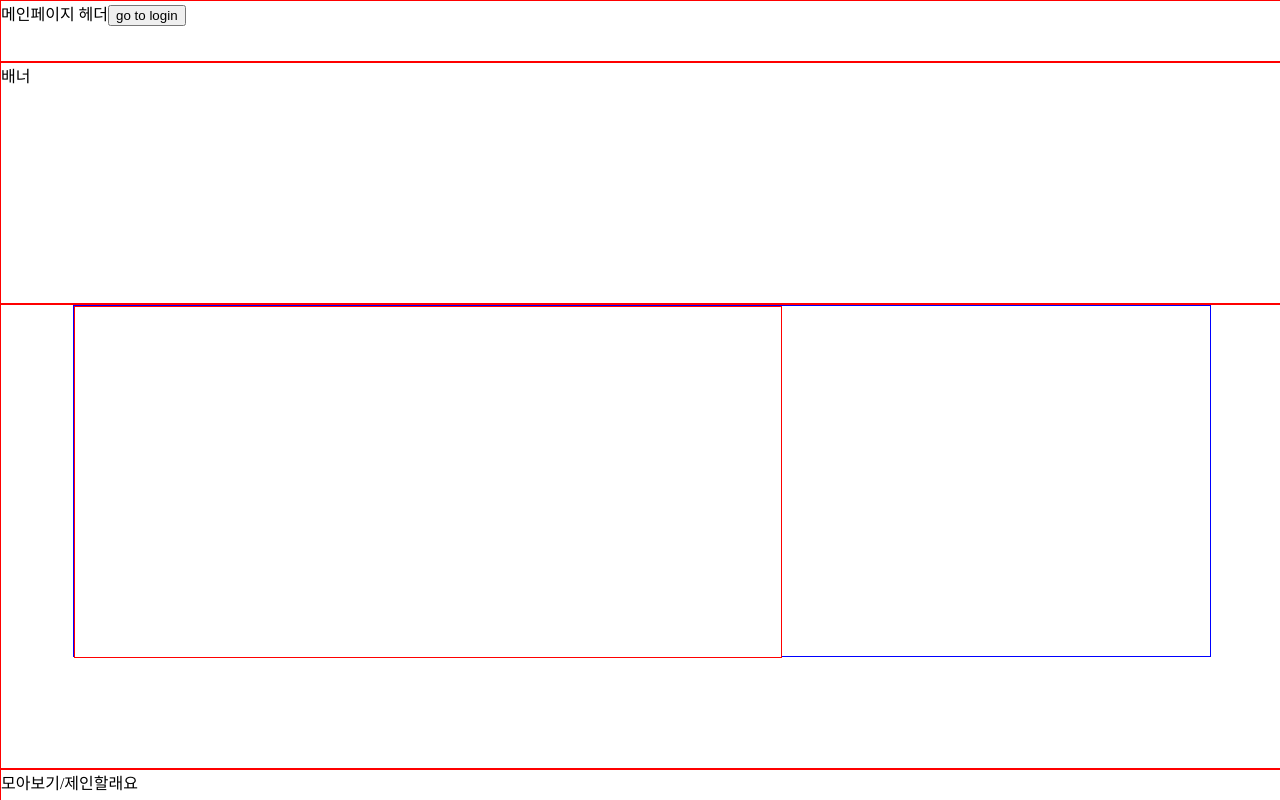
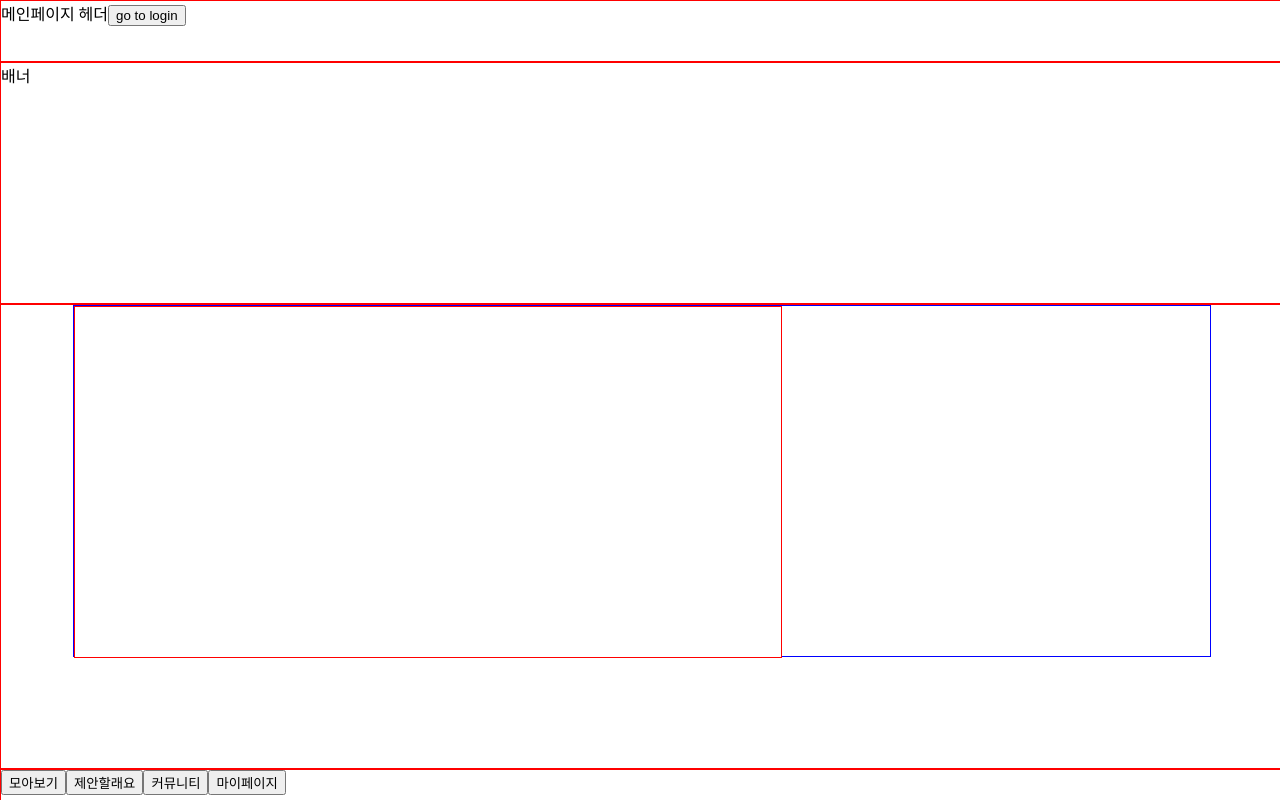
Before and after one commit to KUSITMS-27-chilling/Dachae-FE, a React (Vite) app: page / in a window 1280 px wide. Shown: the top 800 px of the page. Built offline with nearby package versions, Linux system fonts and the light colour scheme.

Commit message:
feat: 탭 페이지 생성

```diff
--- a/src/App.tsx
+++ b/src/App.tsx
@@ -4,6 +4,9 @@ import GlobalStyle from './components/GlobalStyle/GlobalStyle';
 import Login from "./components/Login/Login";
 import Mainpage from './pages/Main/MainPage';
 import RegisterPage from './pages/RegisterPage';
+import Mypage from './pages/Mypage/MypagePage';
+import SuggestPage from './pages/Suggest/SuggestPage';
+import CommunityPage from './pages/Commu/CommunityPage';
 
 function App() {
   return (
@@ -13,6 +16,9 @@ function App() {
           <Route path="/" element={<Mainpage />}/>
           <Route path="/login" element={<Login />}/>
           <Route path="/join" element={<RegisterPage />}/>
+          <Route path="/suggest" element={<SuggestPage />}/>
+          <Route path="/commu" element={<CommunityPage />}/>
+          <Route path="/mypage" element={<Mypage />}/>
         </Routes>
     </div>
 
--- /dev/null
+++ b/src/pages/Commu/CommunityPage.tsx
@@ -0,0 +1,11 @@
+import React from 'react'
+
+function CommunityPage() {
+  return (
+    <div>
+      커뮤니티 입니다
+    </div>
+  )
+}
+
+export default CommunityPage
--- a/src/pages/Main/MainPage.tsx
+++ b/src/pages/Main/MainPage.tsx
@@ -19,6 +19,18 @@ function MainPage() {
     const goLogin =()=>{
         navigate("/login");
       }
+    const goMain =()=>{ //모아보기
+        navigate("/");
+      }
+    const goSuggest =()=>{ //제안할래요
+        navigate("/suggest");
+      }
+    const goCommu =()=>{ //커뮤니티
+        navigate("/commu");
+      }
+    const goMypage =()=>{ //마이페이지
+        navigate("/mypage");
+      }
 
     return (
       <>
@@ -37,7 +49,10 @@ function MainPage() {
 
       </MainBody_Today>
       <MainBody_Tapbar>
-        모아보기/제인할래요
+      <button onClick={goMain}>모아보기</button>
+      <button onClick={goSuggest}>제안할래요</button>
+      <button onClick={goCommu}>커뮤니티</button>
+      <button onClick={goMypage}>마이페이지</button>
       </MainBody_Tapbar>
       <MainBody_Select>
         전체/배움터/일자리
--- /dev/null
+++ b/src/pages/Mypage/MypagePage.tsx
@@ -0,0 +1,11 @@
+import React from 'react'
+
+function Mypage() {
+  return (
+    <div>
+      마이페이지 입니다
+    </div>
+  )
+}
+
+export default Mypage
--- /dev/null
+++ b/src/pages/Suggest/SuggestPage.tsx
@@ -0,0 +1,11 @@
+import React from 'react'
+
+function SuggestPage() {
+  return (
+    <div>
+      제안하기 페이지 입니다
+    </div>
+  )
+}
+
+export default SuggestPage
```
